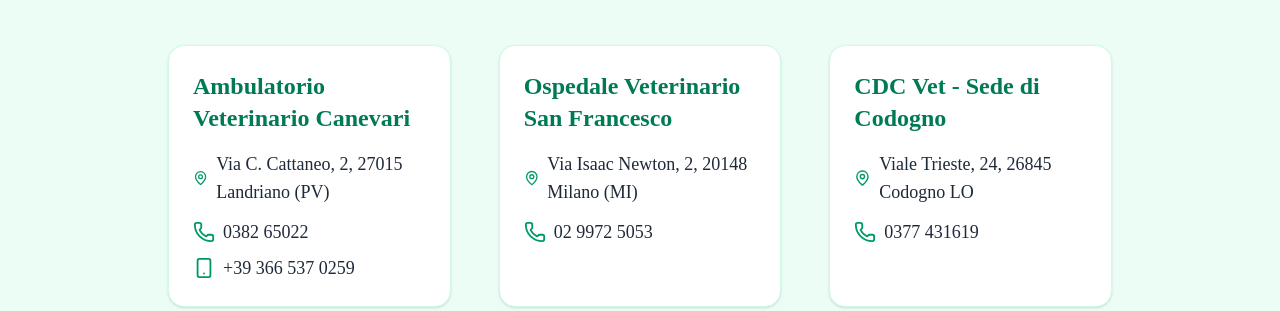
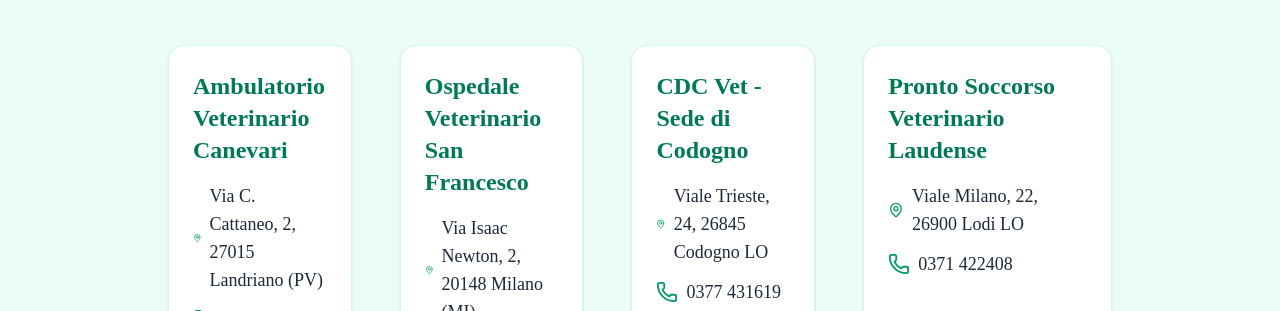
Before and after one commit to nicolo-canevari/portfolio-marti, a React (Vite) app: page / in a window 1280 px wide. Shown: the part 2489-2800 px from the top of the page. Built offline with nearby package versions, Linux system fonts and the light colour scheme.

Commit message:
FEAT add Pronto Soccorso Veterinario Laudense

```diff
--- a/src/components/Contacts.jsx
+++ b/src/components/Contacts.jsx
@@ -1,8 +1,9 @@
 // 📞 --------------------------- CONTACTS COMPONENT ---------------------------
 // Sezione dedicata ai contatti ufficiali di OftalZoo 🐾
-// Contiene le informazioni dell’Ambulatorio Veterinario Canevari e
-// dell’Ospedale Veterinario San Francesco.
-// Ogni indirizzo apre Google Maps e i numeri di telefono sono cliccabili.
+// Contiene le informazioni dell’Ambulatorio Veterinario Canevari,
+// dell’Ospedale Veterinario San Francesco,
+// del CDC Vet Codogno
+// e del Pronto Soccorso Veterinario Laudense.
 // ---------------------------------------------------------------------------
 
 import React from "react";
@@ -122,6 +123,35 @@ export default function Contacts() {
                         </p>
                     </div>
 
+                    {/* 🔹 PRONTO SOCCORSO VETERINARIO LAUDENSE */}
+                    <div className="bg-white rounded-2xl shadow-sm border border-emerald-100 p-6">
+                        {/* Nome struttura */}
+                        <h3 className="text-2xl font-semibold text-emerald-700 mb-4">
+                            {t("contacts.clinic4.name")}
+                        </h3>
+
+                        {/* 📍 Indirizzo cliccabile (Google Maps) */}
+                        <p className="flex items-center gap-2 text-lg mb-3">
+                            <MapPin className="text-emerald-600" size={22} />
+                            <a
+                                href="https://www.google.com/maps/dir/?api=1&destination=Viale+Milano+22,+26900+Lodi+LO"
+                                target="_blank"
+                                rel="noopener noreferrer"
+                                className="hover:underline"
+                            >
+                                {t("contacts.clinic4.address")}
+                            </a>
+                        </p>
+
+                        {/* ☎️ Numero di telefono */}
+                        <p className="flex items-center gap-2 text-lg">
+                            <Phone className="text-emerald-600" size={22} />
+                            <a href="tel:0371422408" className="hover:underline">
+                                {t("contacts.clinic4.phone")}
+                            </a>
+                        </p>
+                    </div>
+
                 </div>
 
                 {/* 🔸 COPYRIGHT (opzionale, può essere riattivato se necessario) */}
--- a/src/locales/en.json
+++ b/src/locales/en.json
@@ -182,6 +182,11 @@
             "address": "Viale Trieste, 24, 26845 Codogno LO",
             "phone": "0377 431619"
         },
+        "clinic4": {
+            "name": "Laudense Veterinary Emergency Center",
+            "address": "Viale Milano, 22, 26900 Lodi LO",
+            "phone": "+39 0371 422408"
+        },
         "copyright": "© {{year}} Canevari Veterinary Clinic · All rights reserved"
     }
 }
--- a/src/locales/it.json
+++ b/src/locales/it.json
@@ -182,6 +182,11 @@
             "address": "Viale Trieste, 24, 26845 Codogno LO",
             "phone": "0377 431619"
         },
+        "clinic4": {
+            "name": "Pronto Soccorso Veterinario Laudense",
+            "address": "Viale Milano, 22, 26900 Lodi LO",
+            "phone": "0371 422408"
+        },
         "copyright": "© {{year}} Ambulatorio Veterinario Canevari · Tutti i diritti riservati"
     }
 }
```
